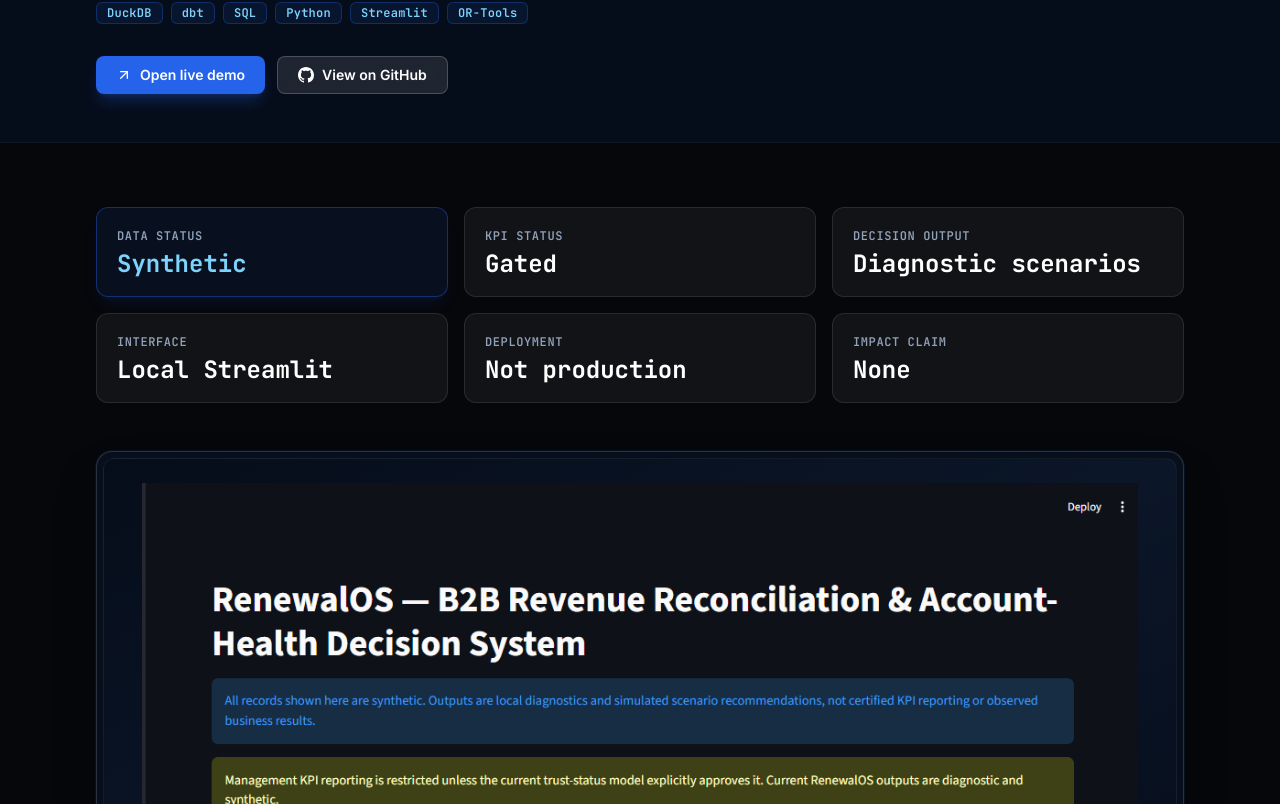
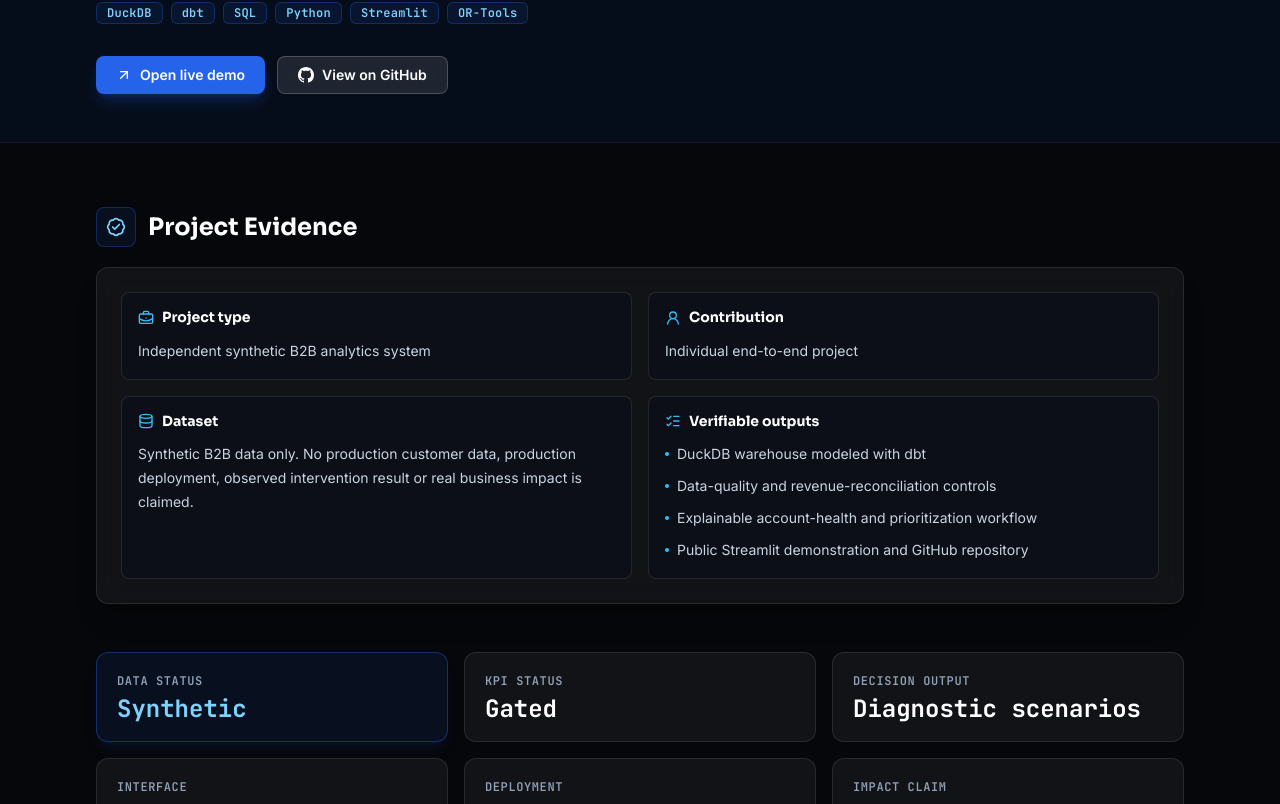
Before and after one commit to zakaria9622/zakaria-portfolio, a Next.js app: page /projects/renewalos in a window 1280 px wide. Shown: the part 500-1304 px from the top of the page. Built offline with nearby package versions, Linux system fonts and the light colour scheme.

Commit message:
fix: add project evidence disclosures

```diff
--- a/src/components/project/ProjectDetail.tsx
+++ b/src/components/project/ProjectDetail.tsx
@@ -6,11 +6,14 @@ import { motion } from "framer-motion";
 import {
   ArrowLeft,
   ArrowUpRight,
+  BadgeCheck,
+  BriefcaseBusiness,
   Database,
   Lightbulb,
   ListChecks,
   ShieldAlert,
   Target,
+  UserRound,
   Wrench,
 } from "lucide-react";
 import { GitHubIcon } from "@/components/ui/SocialIcons";
@@ -94,6 +97,95 @@ export function ProjectDetail({ project }: { project: Project }) {
       </div>
 
       <div className="mx-auto max-w-6xl px-6 py-16 lg:px-8">
+        <section aria-labelledby="project-evidence-title" className="mb-12">
+          <div className="mb-5 flex items-center gap-3">
+            <div className="flex h-10 w-10 shrink-0 items-center justify-center rounded-lg border border-electric-500/30 bg-electric-500/10">
+              <BadgeCheck className="h-5 w-5 text-electric-300" aria-hidden="true" />
+            </div>
+            <h2
+              id="project-evidence-title"
+              className="font-heading text-2xl font-bold leading-tight text-white"
+            >
+              Project Evidence
+            </h2>
+          </div>
+
+          <GlassCard className="p-5 md:p-6" hover={false}>
+            <div className="grid gap-4 md:grid-cols-2">
+              <article className="min-w-0 rounded-lg border border-white/10 bg-navy-950/45 p-4">
+                <div className="mb-3 flex items-center gap-2">
+                  <BriefcaseBusiness
+                    className="h-4 w-4 shrink-0 text-electric-400"
+                    aria-hidden="true"
+                  />
+                  <h3 className="font-heading text-sm font-bold leading-tight text-white">
+                    Project type
+                  </h3>
+                </div>
+                <p className="break-words font-body text-sm leading-6 text-slate-300">
+                  {project.projectType}
+                </p>
+              </article>
+
+              <article className="min-w-0 rounded-lg border border-white/10 bg-navy-950/45 p-4">
+                <div className="mb-3 flex items-center gap-2">
+                  <UserRound
+                    className="h-4 w-4 shrink-0 text-electric-400"
+                    aria-hidden="true"
+                  />
+                  <h3 className="font-heading text-sm font-bold leading-tight text-white">
+                    Contribution
+                  </h3>
+                </div>
+                <p className="break-words font-body text-sm leading-6 text-slate-300">
+                  {project.ownership}
+                </p>
+              </article>
+
+              <article className="min-w-0 rounded-lg border border-white/10 bg-navy-950/45 p-4">
+                <div className="mb-3 flex items-center gap-2">
+                  <Database
+                    className="h-4 w-4 shrink-0 text-electric-400"
+                    aria-hidden="true"
+                  />
+                  <h3 className="font-heading text-sm font-bold leading-tight text-white">
+                    Dataset
+                  </h3>
+                </div>
+                <p className="break-words font-body text-sm leading-6 text-slate-300">
+                  {project.datasetDisclosure}
+                </p>
+              </article>
+
+              <article className="min-w-0 rounded-lg border border-white/10 bg-navy-950/45 p-4">
+                <div className="mb-3 flex items-center gap-2">
+                  <ListChecks
+                    className="h-4 w-4 shrink-0 text-electric-400"
+                    aria-hidden="true"
+                  />
+                  <h3 className="font-heading text-sm font-bold leading-tight text-white">
+                    Verifiable outputs
+                  </h3>
+                </div>
+                <ul className="space-y-2">
+                  {project.evidence.map((item) => (
+                    <li
+                      key={item}
+                      className="flex min-w-0 gap-2 font-body text-sm leading-6 text-slate-300"
+                    >
+                      <span
+                        className="mt-2.5 h-1 w-1 shrink-0 rounded-full bg-electric-400"
+                        aria-hidden="true"
+                      />
+                      <span className="min-w-0 break-words">{item}</span>
+                    </li>
+                  ))}
+                </ul>
+              </article>
+            </div>
+          </GlassCard>
+        </section>
+
         <div className="mb-12 grid gap-4 sm:grid-cols-2 lg:grid-cols-3">
           {project.kpis.map((kpi, i) => (
             <KpiCard
--- a/src/data/projects.ts
+++ b/src/data/projects.ts
@@ -25,6 +25,10 @@ export type Project = {
   liveDemo?: string;
   href: string;
   featuredOrder: number;
+  projectType: string;
+  datasetDisclosure: string;
+  ownership: string;
+  evidence: string[];
   businessProblem: string;
   architecture?: string[];
   methodology: string[];
@@ -48,8 +52,18 @@ export const projects: Project[] = [
     github: "https://github.com/zakaria9622/ecommerce-profit-leak-analysis",
     href: "/projects/profit-leak",
     featuredOrder: 1,
+    projectType: "Independent portfolio case study",
+    datasetDisclosure:
+      "Synthetic e-commerce order data generated with Python. The analysis covers 12,000 simulated orders and does not represent the performance of a real company.",
+    ownership: "Individual end-to-end project",
+    evidence: [
+      "DuckDB SQL layer and documented KPI queries",
+      "Python dataset generation, validation and export pipeline",
+      "Tableau workbook and dashboard screenshot",
+      "Reproducible GitHub repository",
+    ],
     businessProblem:
-      "An e-commerce business needed to understand where profitability was eroding across categories, regions and discount strategies — without relying on assumptions.",
+      "This independent case study examines where profitability erodes across categories, regions and discount strategies using order-level e-commerce data.",
     methodology: [
       "Built a DuckDB analytical layer on order-level data (12,000 orders)",
       "Calculated revenue, profit, margin and discount metrics by segment",
@@ -87,8 +101,18 @@ export const projects: Project[] = [
     github: "https://github.com/zakaria9622/funnel-analysis-project",
     href: "/projects/funnel-analysis",
     featuredOrder: 2,
+    projectType: "Independent portfolio case study",
+    datasetDisclosure:
+      "External event-level e-commerce data used for analytical demonstration. The full dataset is excluded from the repository because of its size; a sample, aggregated outputs and methodology documentation are provided. This is not a client engagement.",
+    ownership: "Individual end-to-end project",
+    evidence: [
+      "Strict time-ordered user-level funnel logic in SQL",
+      "Data quality checks and Tableau-ready exports",
+      "Tableau workbook and dashboard screenshot",
+      "Sample data and documented methodology",
+    ],
     businessProblem:
-      "A high-traffic e-commerce platform needed to pinpoint where users abandoned the purchase journey and quantify conversion drop-offs at each funnel stage.",
+      "This independent case study examines where users abandon an e-commerce purchase journey and quantifies conversion drop-offs at each funnel stage.",
     methodology: [
       "Defined funnel stages: view → cart → purchase",
       "Used SQL CTEs to calculate unique users, conversion rates and drop-offs",
@@ -123,8 +147,18 @@ export const projects: Project[] = [
     github: "https://github.com/zakaria9622/customer-segmentation-rfm",
     href: "/projects/rfm-segmentation",
     featuredOrder: 3,
+    projectType: "Independent portfolio case study",
+    datasetDisclosure:
+      "Synthetic but business-realistic e-commerce order data generated with Python. The dataset contains 5,000 simulated customers and 45,356 orders and does not represent a real company.",
+    ownership: "Individual end-to-end project",
+    evidence: [
+      "Python and pandas customer-level aggregation",
+      "Documented RFM scoring and segmentation rules",
+      "Generated KPI outputs and visual analysis",
+      "Reproducible GitHub repository",
+    ],
     businessProblem:
-      "A CRM team needed a data-driven way to segment customers by recency, frequency and monetary value — and prioritize retention and win-back actions.",
+      "This independent case study develops a data-driven customer segmentation approach based on recency, frequency and monetary value to prioritize retention and win-back actions.",
     methodology: [
       "Computed RFM scores on 5,000 customers and 45,356 orders",
       "Segmented customers into VIP, Loyal, At-risk and Lost clusters",
@@ -171,6 +205,16 @@ export const projects: Project[] = [
     liveDemo: "https://renewalos-zakaria.streamlit.app/",
     href: "/projects/renewalos",
     featuredOrder: 4,
+    projectType: "Independent synthetic B2B analytics system",
+    datasetDisclosure:
+      "Synthetic B2B data only. No production customer data, production deployment, observed intervention result or real business impact is claimed.",
+    ownership: "Individual end-to-end project",
+    evidence: [
+      "DuckDB warehouse modeled with dbt",
+      "Data-quality and revenue-reconciliation controls",
+      "Explainable account-health and prioritization workflow",
+      "Public Streamlit demonstration and GitHub repository",
+    ],
     businessProblem:
       "B2B teams often act on ARR, churn, renewal and account-health signals before source-system issues are visible. RenewalOS shows a synthetic analytics workflow where data exceptions, reconciliation gaps and decision rules are exposed before Customer Success prioritization is reviewed.",
     architecture: [
```
